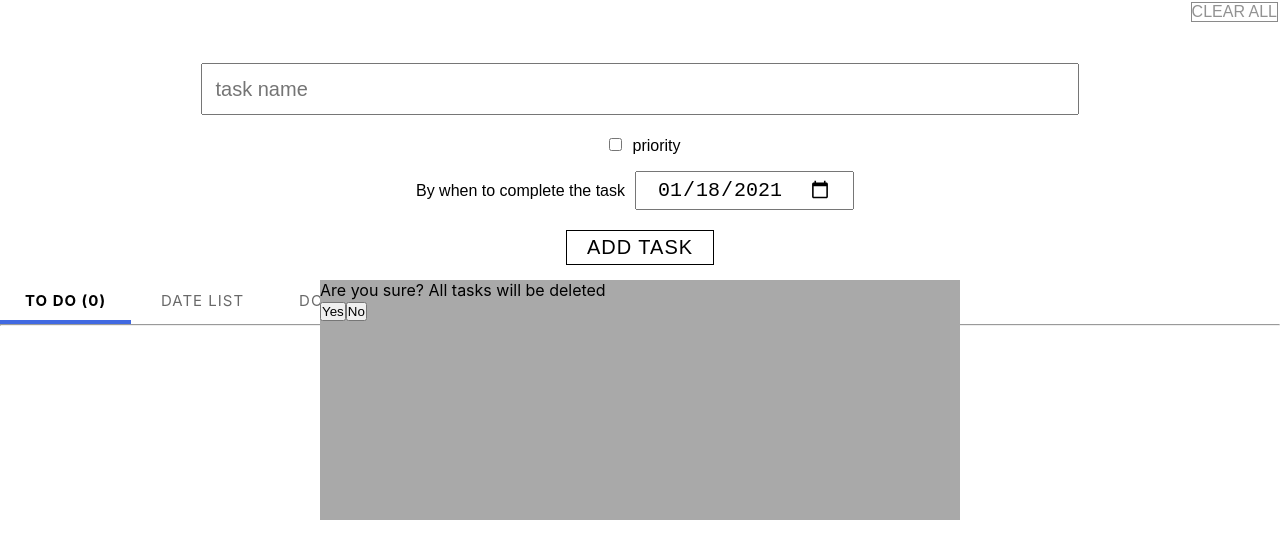
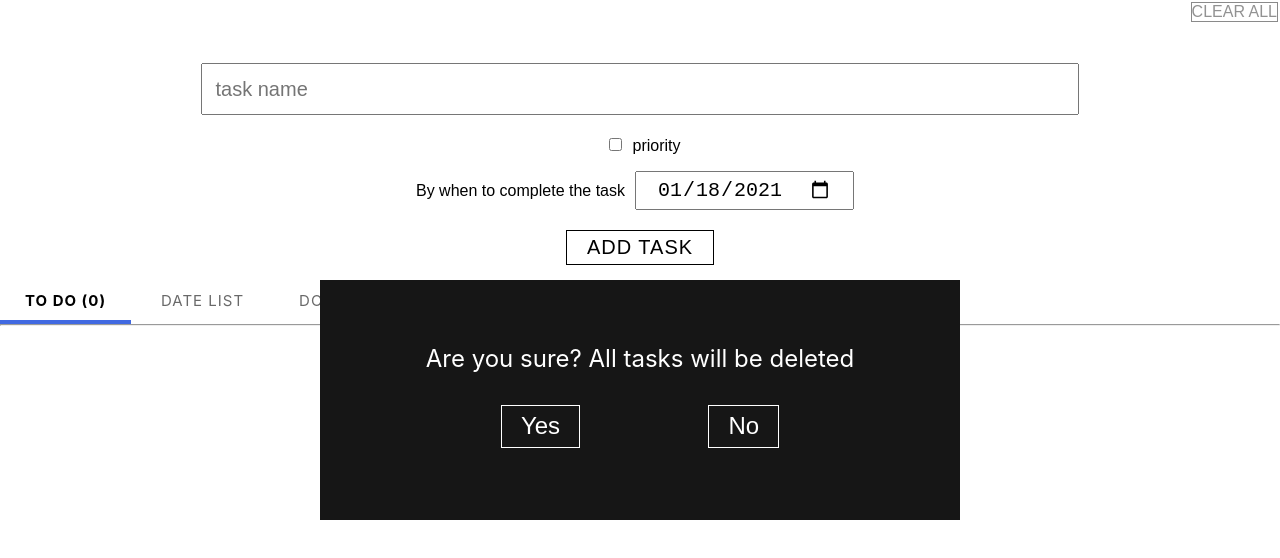
Before and after one commit to atrykp/to-do-list-react, a React (Create React App) app: page / in a window 1280 px wide. Both pictures are taken after a click on the button "CLEAR ALL". Shown: the top 558 px of the page. Built offline with nearby package versions, Linux system fonts and the light colour scheme.

Commit message:
add styles to remove storage popup

```diff
--- a/src/components/App.js
+++ b/src/components/App.js
@@ -4,7 +4,6 @@ import {
   Route,
   NavLink,
   Switch,
-  Prompt,
 } from "react-router-dom";
 import AddTask from "./AddTask";
 import TasksList from "./TasksList";
@@ -90,8 +89,10 @@ const App = () => {
   const removePopup = popup && (
     <div className="removePopup">
       <p className="rmvPopupTxt">Are you sure? All tasks will be deleted</p>
-      <button onClick={removeStorage}>Yes</button>
-      <button onClick={() => setPopup(false)}>No</button>
+      <div className="rmvPopupBtns">
+        <button onClick={removeStorage}>Yes</button>
+        <button onClick={() => setPopup(false)}>No</button>
+      </div>
     </div>
   );
 
--- a/src/style/App.css
+++ b/src/style/App.css
@@ -215,6 +215,44 @@ hr {
 input:focus {
   border: 2px solid royalblue;
 }
+.removePopup {
+  width: 50vw;
+  height: 30vh;
+  background-color: rgb(22, 22, 22);
+  position: absolute;
+  top: calc(50% - 15vh);
+  left: calc(50% - 25vw);
+}
+.rmvPopupTxt {
+  padding: 5%;
+  text-align: center;
+  margin-top: 5%;
+  color: white;
+  font-size: 1.5rem;
+}
+.rmvPopupBtns {
+  text-align: center;
+
+  width: 100%;
+}
+.rmvPopupBtns button {
+  margin: 0 10%;
+  font-size: 1.5rem;
+  padding: 1% 3%;
+  background-color: transparent;
+  color: white;
+  border: 1px solid white;
+  cursor: pointer;
+  transition: 0.2s;
+}
+.rmvPopupBtns button:hover {
+  color: black;
+  border-color: black;
+  background-color: #fff;
+}
+.blur {
+  filter: blur(1);
+}
 @media (max-width: 580px) {
   .buttons {
     width: 100%;
@@ -257,12 +295,9 @@ input:focus {
     text-align: center;
     margin-bottom: 5%;
   }
+  .removePopup {
+    width: 86vw;
+
+    left: calc(50% - 43vw);
+  }
 }
-.removePopup {
-  width: 50vw;
-  height: 30vh;
-  background-color: darkgrey;
-  position: absolute;
-  top: calc(50% - 15vh);
-  left: calc(50% - 25vw);
-}
```
Also changed, not shown: 1 other file (tests, documents, lock files or other folders).
